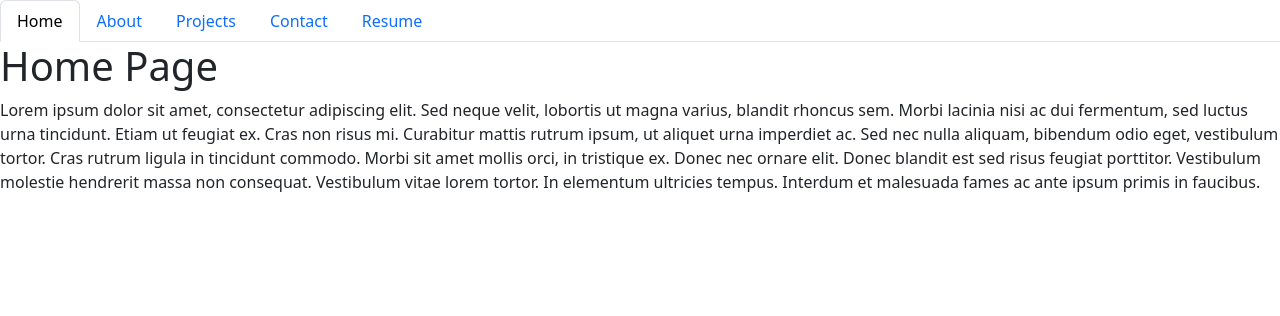
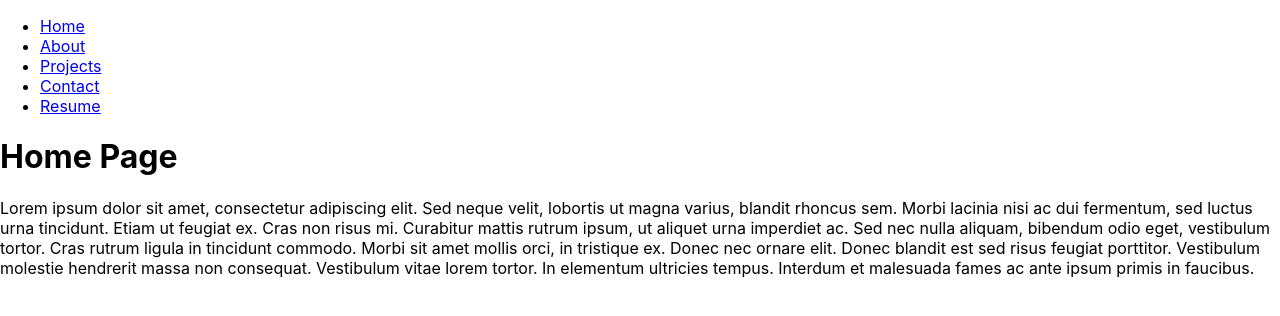
Before and after one commit to erinsawyer504/react-portfolio, a React (Create React App) app in the folder react-portfolio/: page / in a window 1280 px wide. Shown: the top 316 px of the page. Built offline with nearby package versions, Linux system fonts and the light colour scheme.

Commit message:
Got the navigation working

```diff
--- a/react-portfolio/src/components/PortfolioContainer.js
+++ b/react-portfolio/src/components/PortfolioContainer.js
@@ -2,8 +2,9 @@ import React, { useState } from 'react';
 import NavTabs from './NavTabs';
 import Home from './pages/Home';
 import About from './pages/About';
-import Blog from './pages/Blog';
+import Projects from './pages/Projects';
 import Contact from './pages/Contact';
+import Resume from './pages/Resume';
 
 export default function PortfolioContainer() {
   const [currentPage, setCurrentPage] = useState('Home');
@@ -11,15 +12,20 @@ export default function PortfolioContainer() {
   // This method is checking to see what the value of `currentPage` is. Depending on the value of currentPage, we return the corresponding component to render.
   const renderPage = () => {
     if (currentPage === 'Home') {
-      return <Home />;
+        return <Home />;
     }
     if (currentPage === 'About') {
-      return <About />;
+        return <About />;
     }
-    if (currentPage === 'Blog') {
-      return <Blog />;
+    if (currentPage === 'Projects') {
+        return <Projects />;
     }
-    return <Contact />;
+    if (currentPage === 'Contact'){
+        return <Contact />;
+    }
+    if (currentPage === 'Resume') {
+        return <Resume />;
+    }
   };
 
   const handlePageChange = (page) => setCurrentPage(page);
--- a/react-portfolio/src/index.js
+++ b/react-portfolio/src/index.js
@@ -3,7 +3,7 @@ import ReactDOM from 'react-dom/client';
 import './index.css';
 import App from './App';
 import reportWebVitals from './reportWebVitals';
-import 'bootstrap/dist/css/bootstrap.min.css';
+// import 'bootstrap/dist/css/bootstrap.min.css';
 
 
 const root = ReactDOM.createRoot(document.getElementById('root'));
```
Also changed, not shown: 1 other file (tests, documents, lock files or other folders).
